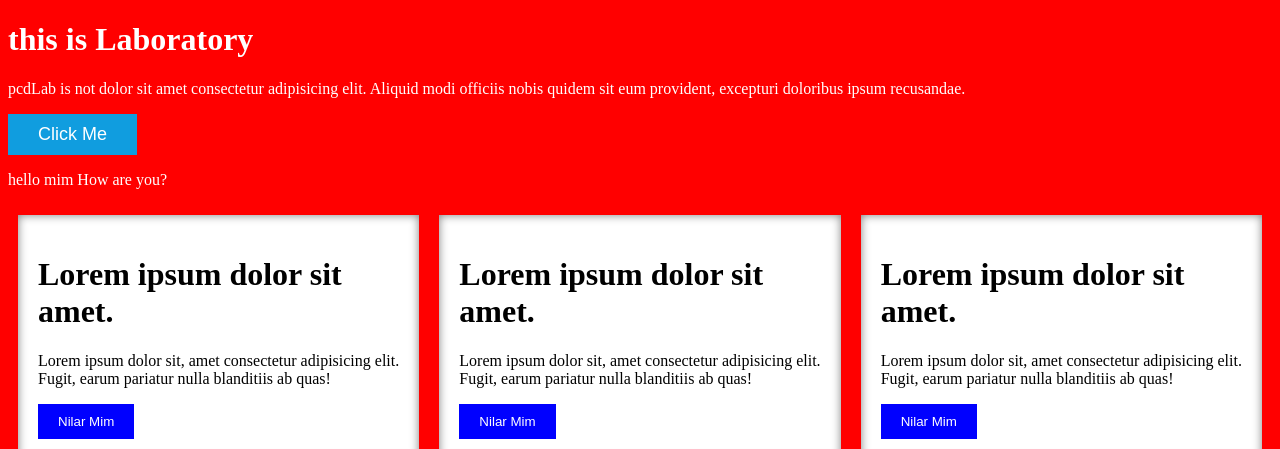
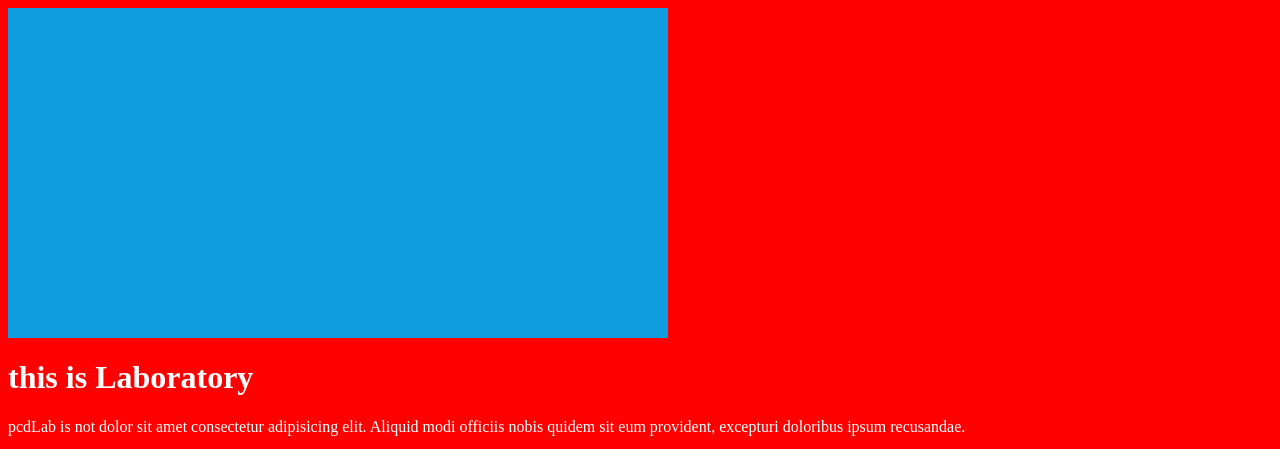
Before and after one commit to hasan-myoffice1/psd-lab, a plain HTML site: page index.html in a window 1280 px wide. Shown: the top 449 px of the page. Drawn offline with Linux system fonts and the light colour scheme.

```diff
--- a/index.html
+++ b/index.html
@@ -9,6 +9,7 @@
 </head>
 
 <body>
+    <div class="lala"></div>
     <h1>this is Laboratory</h1>
     <p>pcdLab is not dolor sit amet consectetur adipisicing elit. Aliquid modi officiis nobis quidem sit eum provident,
         excepturi doloribus ipsum recusandae. </p>
--- a/style.css
+++ b/style.css
@@ -83,3 +83,15 @@ img {
    color: rgb(192, 0, 0);
    transform: scale(0.9);
 }
+
+.lala {
+   background-color: rgb(16, 157, 223);
+   color: white;
+   padding: 10px 30px;
+   font-size: 18px;
+   width: 600px;
+   height: 310px;
+   border: none;
+   cursor: pointer;
+   transition: all 0.3s ease;
+}
```
